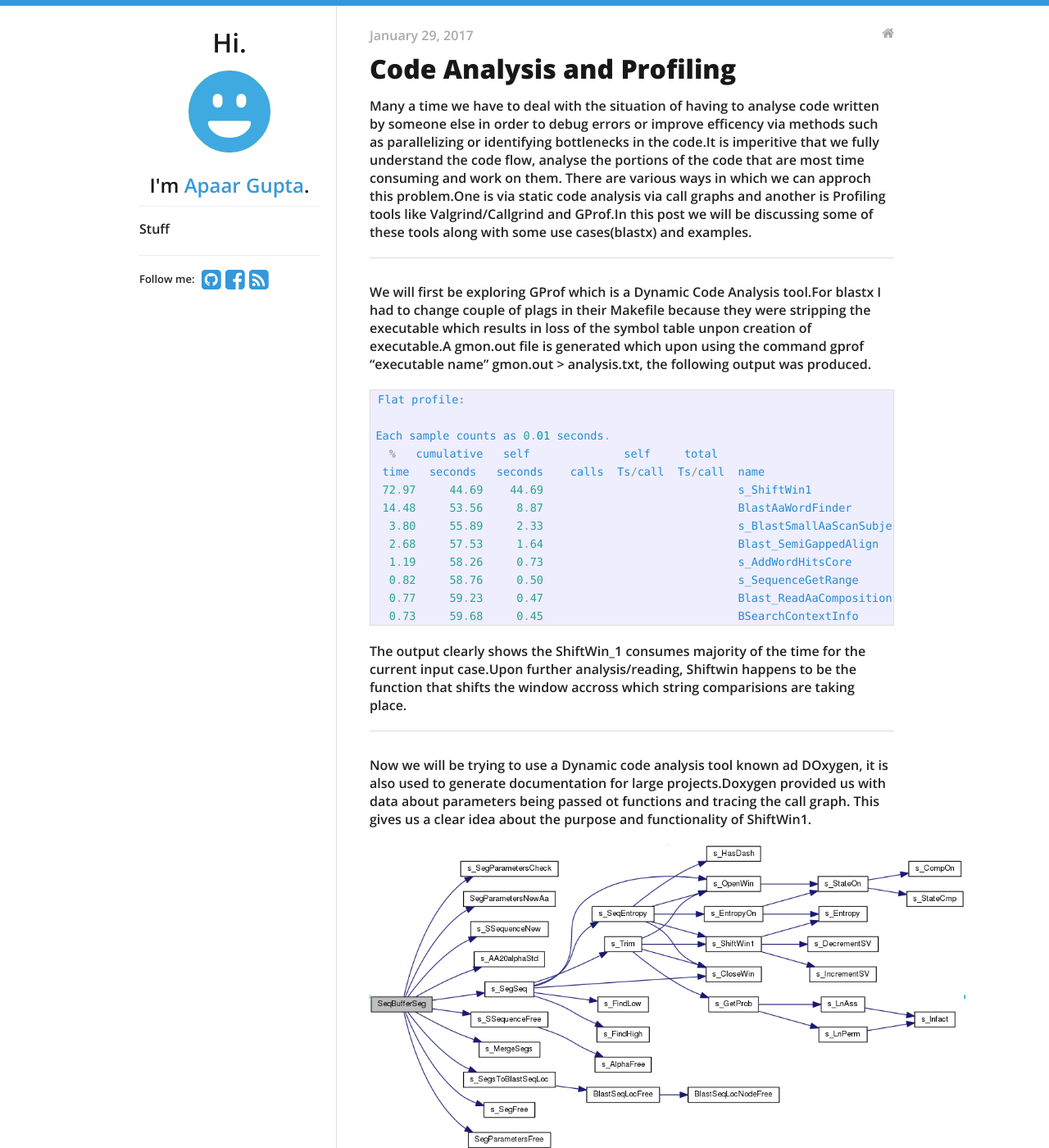
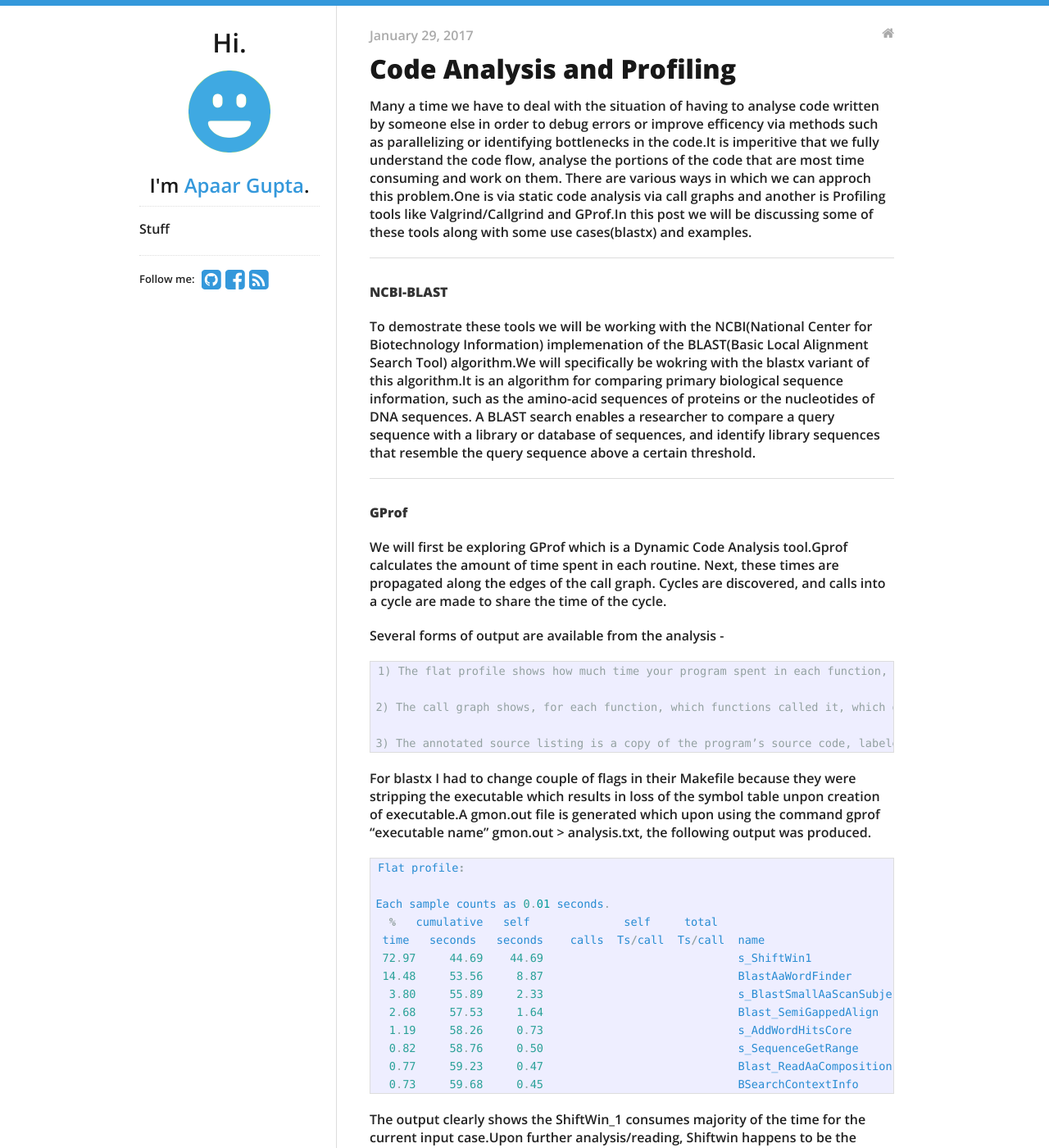
Before and after one commit to Apaar/apaar.github.io, a Jekyll site: the page built from _posts/2017-01-29-code-analysis-and-profiling.md, in a window 1280 px wide and 1400 px high. Shown: the whole window at 82% size. Built offline with Jekyll 4.4.1, drawn with Linux system fonts in a browser that asks for light colours; nearby versions of some CDN libraries; some of the changed text lies outside the part shown.

Commit message:
Post1 update

```diff
--- a/_posts/2017-01-29-code-analysis-and-profiling.md
+++ b/_posts/2017-01-29-code-analysis-and-profiling.md
@@ -10,7 +10,25 @@ There are various ways in which we can approch this problem.One is via static co
 
 ---
 
-We will first be exploring GProf which is a Dynamic Code Analysis tool.For blastx I had to change couple of plags in their Makefile because they were stripping the executable which results in loss of the symbol table unpon creation of executable.A gmon.out file is generated which upon using the command gprof "executable name" gmon.out > analysis.txt, the following output was produced.
+**NCBI-BLAST**
+
+To demostrate these tools we will be working with the NCBI(National Center for Biotechnology Information) implemenation of the BLAST(Basic Local Alignment Search Tool) algorithm.We will specifically be wokring with the blastx variant of this algorithm.It is an algorithm for comparing primary biological sequence information, such as the amino-acid sequences of proteins or the nucleotides of DNA sequences. A BLAST search enables a researcher to compare a query sequence with a library or database of sequences, and identify library sequences that resemble the query sequence above a certain threshold.
+
+---
+
+**GProf**
+
+We will first be exploring GProf which is a Dynamic Code Analysis tool.Gprof calculates the amount of time spent in each routine. Next, these times are propagated along the edges of the call graph. Cycles are discovered, and calls into a cycle are made to share the time of the cycle.
+
+Several forms of output are available from the analysis -
+
+	1) The flat profile shows how much time your program spent in each function, and how many times that function was called. If you simply want to know which functions burn most of the cycles, it is stated concisely here.
+
+	2) The call graph shows, for each function, which functions called it, which other functions it called, and how many times. There is also an estimate of how much time was spent in the subroutines of each function. This can suggest places where you might try to eliminate function calls that use a lot of time.
+
+	3) The annotated source listing is a copy of the program’s source code, labeled with the number of times each line of the program was executed.
+
+For blastx I had to change couple of flags in their Makefile because they were stripping the executable which results in loss of the symbol table unpon creation of executable.A gmon.out file is generated which upon using the command gprof "executable name" gmon.out > analysis.txt, the following output was produced.
 
 {% highlight c %}
 
```
Also changed, not shown: other parts of _posts/2017-01-29-code-analysis-and-profiling.md (+3 -1 lines).
